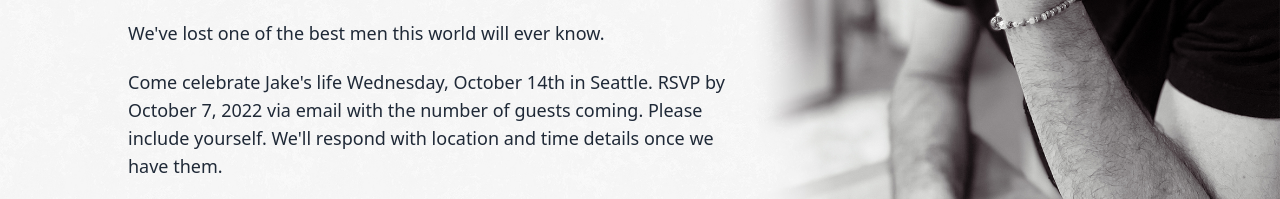
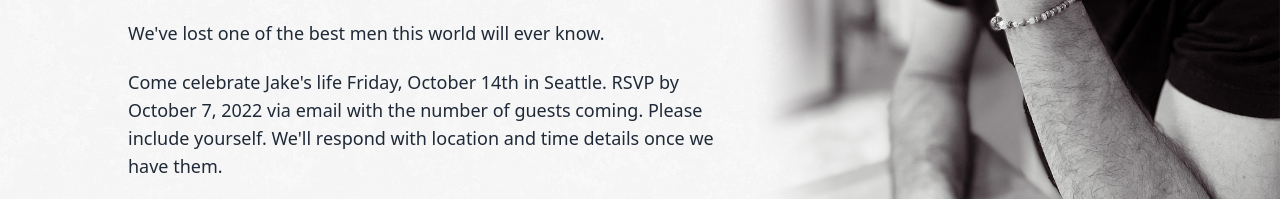
Before and after one commit to rrrodzilla/jake, a website built with Vite: page index.html in a window 1280 px wide. Shown: the part 507-706 px from the top of the page. Built offline with nearby package versions, Linux system fonts and the light colour scheme; a web font is replaced by a local one.

Commit message:
Update date

```diff
--- a/index.html
+++ b/index.html
@@ -37,7 +37,7 @@
             <div class="h-full md:text-lg prose-xl border-t md:border-none p-0 align-text-top">
               <p>Friends and family,</p>
               <p>We've lost one of the best men this world will ever know.</p>
-              <p> Come celebrate Jake's life Wednesday, October 14th in
+              <p> Come celebrate Jake's life Friday, October 14th in
                 Seattle.
                 RSVP by October 7, 2022 via email with the number of guests coming. Please include yourself. We'll
                 respond with
```
